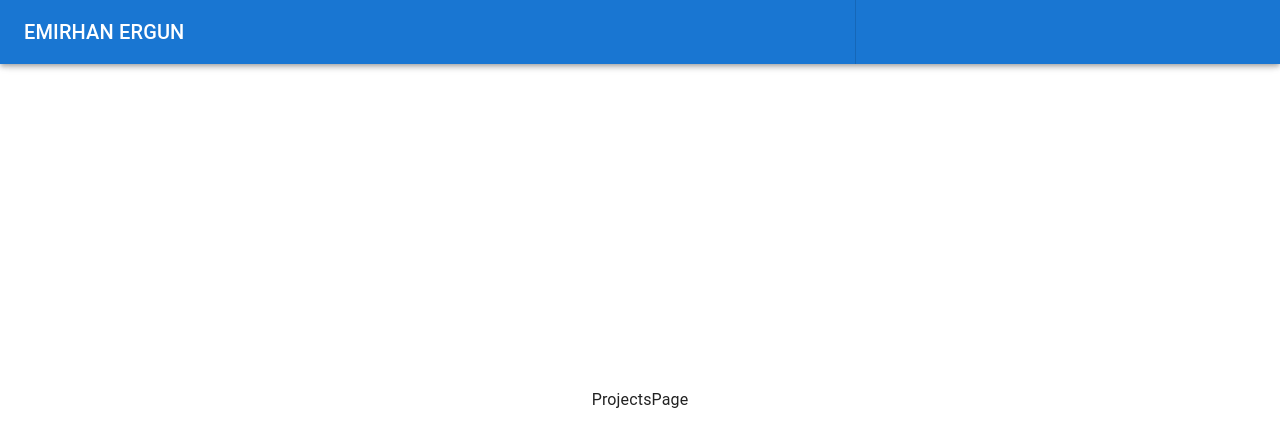
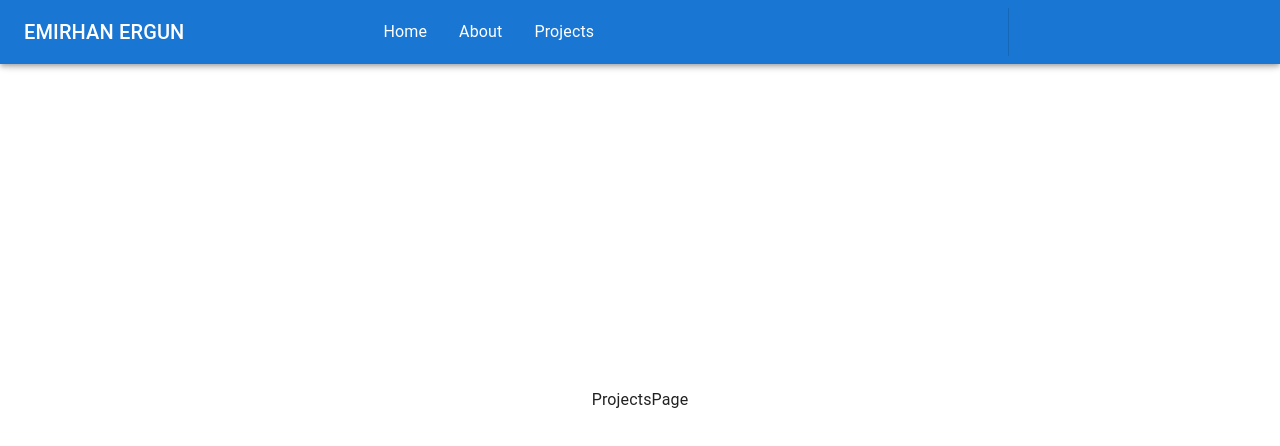
Before and after one commit to ErgunEmirhan/websiteFrontend, a React (Vite) app: page /projects in a window 1280 px wide. Shown: the top 446 px of the page. Built offline with nearby package versions, Linux system fonts and the light colour scheme; some icons are missing.

Commit message:
main tabs are shown on the navbar

```diff
--- a/src/components/organisms/Layout.tsx
+++ b/src/components/organisms/Layout.tsx
@@ -14,6 +14,7 @@ function Layout() {
         <CssBaseline/>
         <Box>
             <Navbar/>
+
             <Outlet/>
         </Box>
         </ThemeProvider>
--- a/src/components/organisms/Navbar.tsx
+++ b/src/components/organisms/Navbar.tsx
@@ -1,4 +1,4 @@
-import { AppBar, Box, Button, Divider, Menu, MenuItem, styled, Toolbar, Typography } from '@mui/material'
+import { AppBar, Box, Button, Divider, Menu, MenuItem, MenuList, styled, Toolbar, Typography } from '@mui/material'
 import React, { Dispatch, SetStateAction, useContext } from 'react'
 import LightModeIcon from '@mui/icons-material/LightMode';
 import DarkModeIcon from '@mui/icons-material/DarkMode';
@@ -16,39 +16,25 @@ function Navbar() {
 
     const {isDarkMode, setIsDarkMode} = useContext<any>(DarkModeContext)
 
-    const [anchorElNav, setAnchorElNav] = React.useState<null | HTMLElement>(null);
-/*
-    const handleOpenNavMenu = (event: React.MouseEvent<HTMLElement>) => {
-    setAnchorElNav(event.currentTarget);
-  };
-*/
-    const handleCloseNavMenu = () => {
-    setAnchorElNav(null);
-  };
-
-
-
   return (
     <AppBar>
         <StyledToolbar>
             <Typography variant='h6'>EMIRHAN ERGUN</Typography>
-            <Box>
-                <Menu id='menu-appbar'
-                anchorEl={anchorElNav}
-                anchorOrigin={{vertical: 'bottom', horizontal: 'left'}}
-                keepMounted
-                transformOrigin={{vertical: 'top', horizontal: 'left'}}
-                open={Boolean(anchorElNav)}
-                onClose={handleCloseNavMenu}
-                sx={{display: {xs: 'block', md: 'none'}}}>
+                <MenuList id='menu-appbar' sx={{display: 'flex', flexDirection: 'row'}}>
                     {pages.map((page) => (
-                    <MenuItem key={page} onClick={handleCloseNavMenu}>
+                    <MenuItem key={page}>
                         <Typography sx={{textAlign: 'center'}} >{page}</Typography>
                     </MenuItem>
                     ))}
-                </Menu>
+                </MenuList>
+            <Box sx={{display: {xs: 'none', md: 'flex'}}}>
+               <MenuList id='media-icons' sx={{display: {xs: 'none', md: 'flex'}}}>
+                    <MenuItem>
+
+                    </MenuItem>
+                </MenuList>
             </Box>
-            <Divider orientation='vertical' flexItem/>
+            <Divider orientation='vertical' variant='middle' flexItem/>
             <Button onClick={() => setIsDarkMode(!isDarkMode)}>{!isDarkMode ? <LightModeIcon sx={{color:'white'}}/> : <DarkModeIcon/>}</Button>
 
         </StyledToolbar>
```
